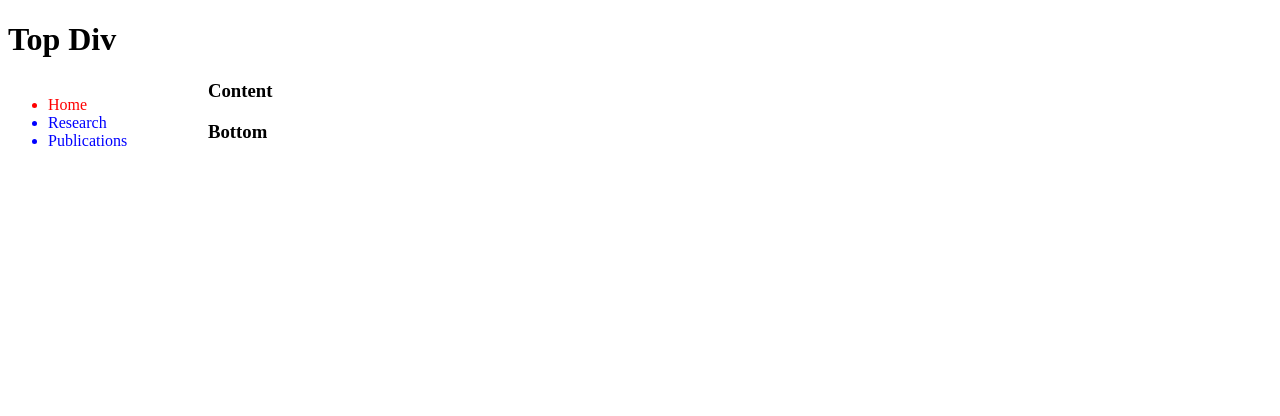
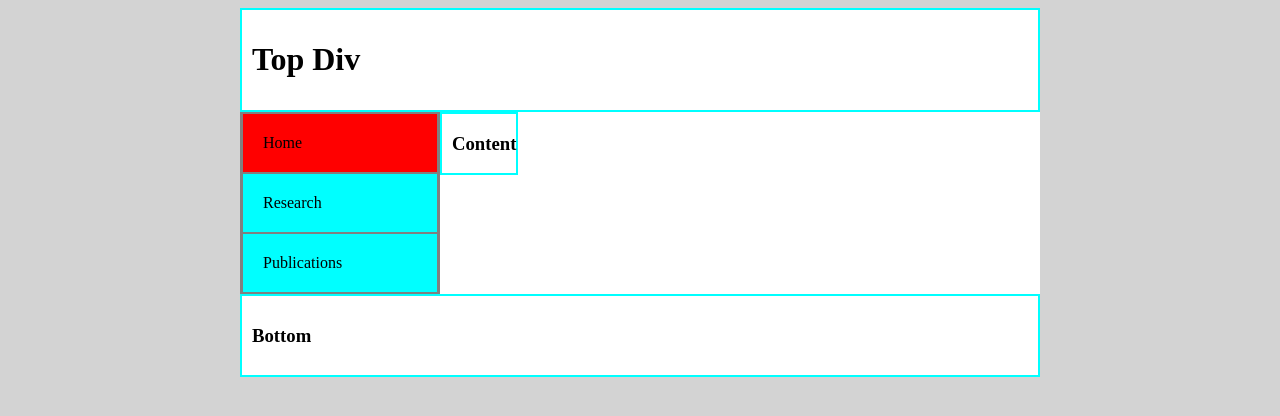
Before and after one commit to apmcleod/apmcleod.github.io, a PHP site: page / in a window 1280 px wide. Shown: the top 416 px of the page. Run offline with PHP 8.4, Linux system fonts and the light colour scheme.

Commit message:
Basic layout in working order and somewhat styled

```diff
--- a/index.html
+++ b/index.html
@@ -13,10 +13,10 @@
 
     <div id="middle">
       <div id="navigation">
-        <ul>
+        <ul id="nav-list">
           <li class="nav nav-active">Home</li>
-          <li class="nav">Research</li>
-          <li class="nav">Publications</li>
+          <a class="nav-link" href="research.html"><li class="nav nav-inactive">Research</li></a>
+          <a class="nav-link" href="publications.html"><li class="nav nav-inactive">Publications</li></a>
         </ul>
       </div>
 
--- a/style.css
+++ b/style.css
@@ -1,9 +1,16 @@
+html {
+	background: lightgray;
+}
+
 #main {
 	width: 800px;
+	background: white;
+	margin: 0 auto;
 }
 
 #top {
-
+	padding: 10px;
+	border: 2px solid cyan;
 }
 
 #middle {
@@ -13,20 +20,42 @@
 #navigation {
 	float: left;
 	width: 200px;
+	background: gray;
+}
+
+#nav-list {
+	padding: 0;
+	margin: 1px;
 }
 
 .nav {
-	color: blue;
+	background: cyan;
+	list-style: none;
+	padding: 20px;
+	margin: 2px;
+}
+
+.nav-link {
+	text-decoration: none;
+	color: black;
+}
+
+.nav-inactive:hover {
+	background: blue;
 }
 
 .nav-active {
-	color: red;
+	background: red;
 }
 
 #content {
-
+	padding-left: 10px;
+	float: left;
+	border: 2px solid cyan;
 }
 
 #bottom {
-	clear: all;
+	clear: both;
+	border: 2px solid cyan;
+	padding: 10px;
 }
```
